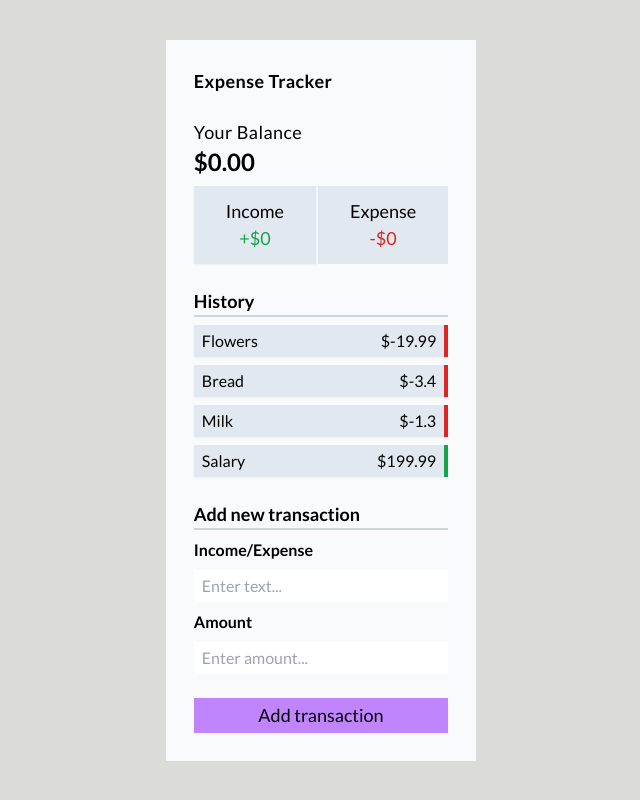
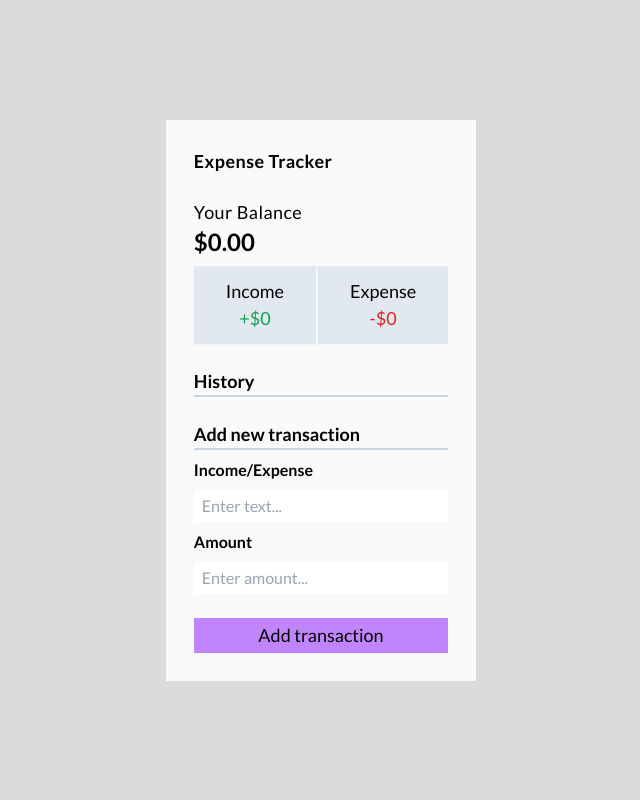
Before and after one commit to Lu-Smith/vue_expense_tracker, a Vue app: page / in a window 1280 px wide. Shown: the whole page, without its empty margins (319-959 px from the left). Built offline with nearby package versions, Linux system fonts and the light colour scheme.

Commit message:
Updated App.vue

```diff
--- a/src/App.vue
+++ b/src/App.vue
@@ -5,26 +5,24 @@
     <div class="">
       <Balance />
       <IncomeExpenses />
-      <TransactionList />
+      <TransactionList :transactions="transactions"/>
       <AddTransactions />
     </div>
   </div>
 </template>
 
-<script lang="ts">
+<script lang="ts" setup>
  import Header from './components/Header.vue';
  import Balance from './components/Balance.vue';
  import IncomeExpenses from './components/IncomeExpenses.vue';
  import TransactionList from './components/TransactionList.vue';
  import AddTransactions from './components/AddTransactions.vue';
 
- export default {
-  components: {
-    Header,
-    Balance,
-    IncomeExpenses,
-    TransactionList,
-    AddTransactions
-  }
- }
+ import { ref } from 'vue';
+
+ const transactions = ref([
+  {id: 1, text: 'Flowers', amount: -19.99},
+  {id: 2, text: 'Bread', amount: -3.40},
+  {id: 3, text: 'Milk', amount: -1.30},
+  {id: 4, text: 'Salary', amount: 199.99}]);
 </script>
--- a/src/components/TransactionList.vue
+++ b/src/components/TransactionList.vue
@@ -15,34 +15,13 @@
           </button>
            {{ transaction.text }} <span>${{ transaction.amount }}</span>
       </li>
-      <!-- </li>
-      <li
-        class="relative bg-slate-200 mt-2 px-2 py-1 flex items-center text-base
-          flex-row justify-between shadow-sm border-solid border-r-4 border-green-600 duration-300"
-        @mouseover="showButton = true"
-
-      > -->
-      <!-- <button class="hidden bg-red-600 px-2 text-white duration-300" v-show="showButton" @mouseover.stop>
-          x
-      </button> -->
-        <!-- Income <span>$800</span> -->
-      <!-- </li> -->
     </ul>
   </template>
 
-  <script lang="ts">
-  export default {
-    data() {
-      return {
-        showButton: false,
-        transactions: [
-        {id: 1, text: 'Flowers', amount: -19.99},
-        {id: 2, text: 'Bread', amount: -3.40},
-        {id: 3, text: 'Milk', amount: -1.30},
-        {id: 4, text: 'Salary', amount: 199.99},      ]
-      };
-    },
-  };
+  <script lang="ts" setup>
+  import { ref } from 'vue';
+
+  const showButton = ref(false);
   </script>
 
   <style scoped>
```
